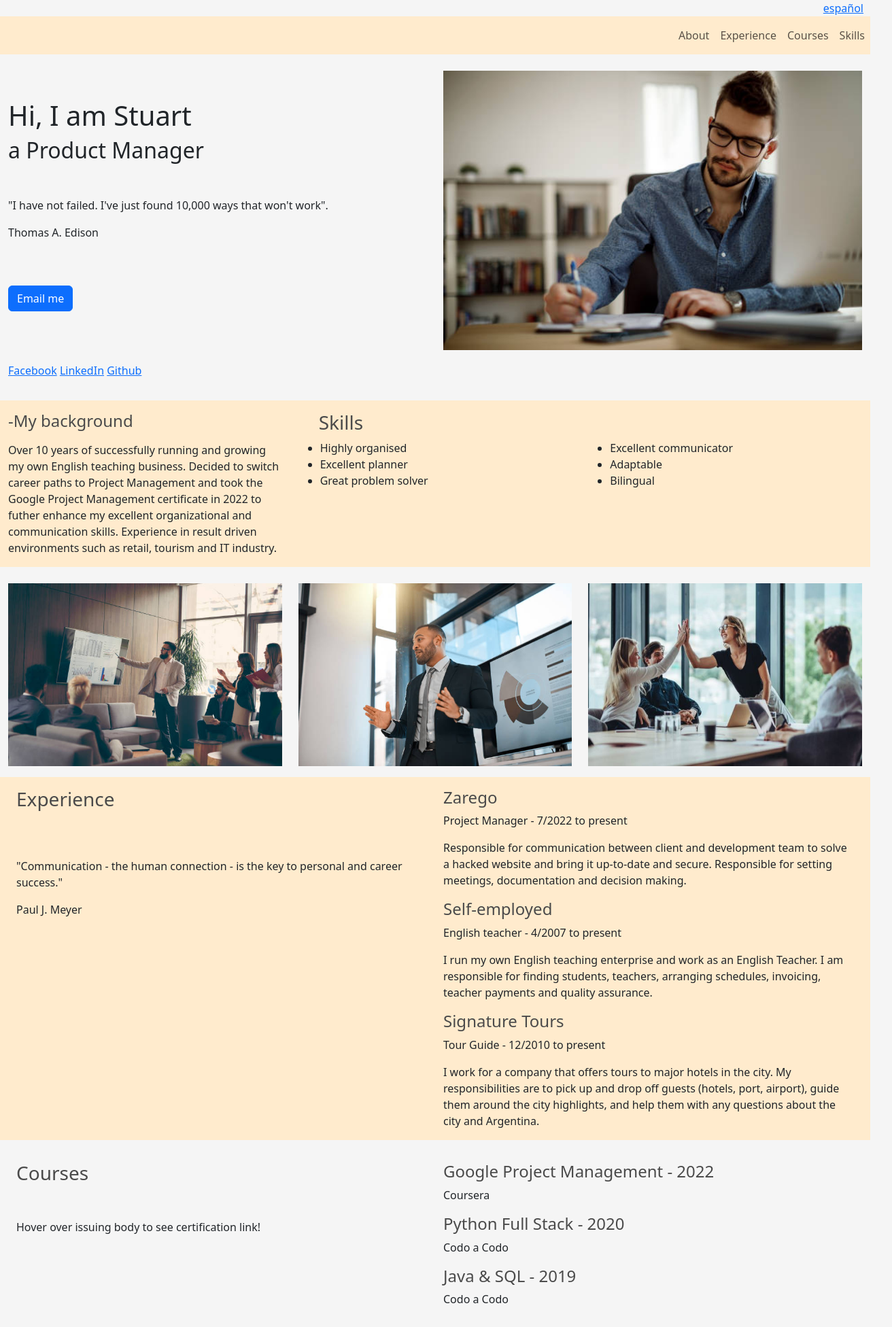
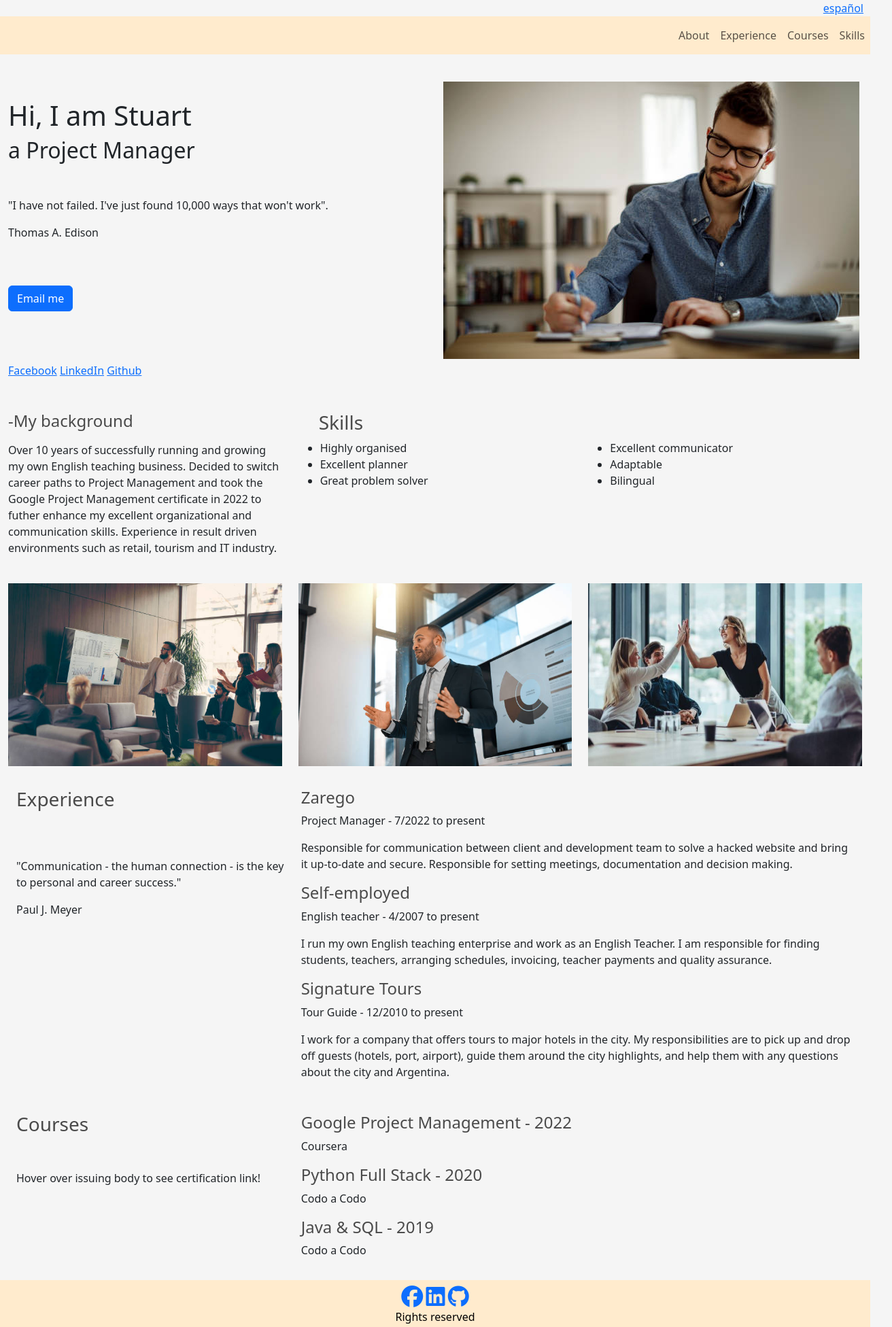
Before and after one commit to stulu/stu-potfolio, a plain HTML site: page index.html in a window 1280 px wide. Shown: the top 1952 px of the page at 68% size, 1312 px wide, since content can reach past the window. Drawn offline with nearby package versions, Linux system fonts and the light colour scheme.

Commit message:
style/layout changes
Changed the col sizes in some sections to align content better

style changes to some content

```diff
--- a/index.html
+++ b/index.html
@@ -48,7 +48,7 @@
       <div class="col-md-6">
         <p>
           <h1>Hi, I am Stuart</h1>
-          <h2>a Product Manager</h2>
+          <h2>a Project Manager</h2>
           <p id="quote">"I have not failed. I've just found 10,000 ways that won't work".</p>
 
           <p>Thomas A. Edison</p>
@@ -63,7 +63,7 @@
         </p>
       </div>
       <div class="col-md-6 text-center mt-2">
-        <img src="img1.jpg" alt="image" class="img-fluid w-100">
+        <img src="img1.jpg" alt="image" class="img-fluid mt-3 me-5">
       </div>
     </div>
   </section>
@@ -122,7 +122,7 @@
   <section class="container-fluid mt-3" id="exp-section">
     <div class="container-fluid mt-3" id="experience">
       <div class="row">
-        <div class="col-md-6">
+        <div class="col-md-4">
           <h3>Experience</h3>
           <div id="quote2">
             <p>"Communication - the human connection - is the key to personal and career success."</p>
@@ -131,10 +131,11 @@
           </div>
 
         </div>
-        <div class="col-md-6">
+        <div class="col-md-8" id="jobs">
           <h4>Zarego</h4>
           <p>Project Manager - 7/2022 to present</p>
-          <p>Responsible for communication between client and development team to solve a hacked website and bring it
+          <p id="zar">Responsible for communication between client and development team to solve a hacked website and
+            bring it
             up-to-date and secure. Responsible for setting meetings, documentation and decision making. </p>
           <h4>Self-employed</h4>
           <p>English teacher - 4/2007 to present</p>
@@ -153,12 +154,12 @@
   <section class="container-fluid mt-3" id="courses-section">
     <div class="container-fluid mt-3" id="courses">
       <div class="row">
-        <div class="col-md-6">
+        <div class="col-md-4">
           <h3>Courses</h3>
           <p id="courses-certificate">Hover over issuing body to see certification link!</p>
 
         </div>
-        <div class="col-md-6">
+        <div class="col-md-8">
           <h4>Google Project Management - 2022</h4>
           <p onmouseover="showLink('link1')" onmouseout="hideLink('link1')">
             Coursera
--- a/styles.css
+++ b/styles.css
@@ -4,21 +4,21 @@ body {
     background-color: whitesmoke;
 }
 
+#nav {
 
-.img1 {
-
-    margin-left: auto;
-    border-radius: 25px;
-    margin-top: 15px;
+    background-color: blanchedalmond;
 }
 
+@media screen and (max-width: 768px) {
 
-#nav,
     #about,
     #exp-section {
 
         background-color: blanchedalmond;
     }
+
+}
+
 
 #language-changer {
 
@@ -64,6 +64,7 @@ h4 {
         margin-left: 30px;
     }
 
+
 }
 
 #quote2 {
```
Also changed, not shown: spanishversion.html (+5 -5 lines). Lines whose indentation alone changed are shown as unchanged.
